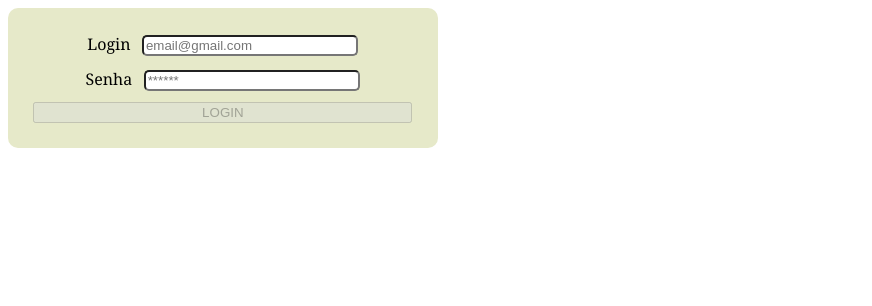
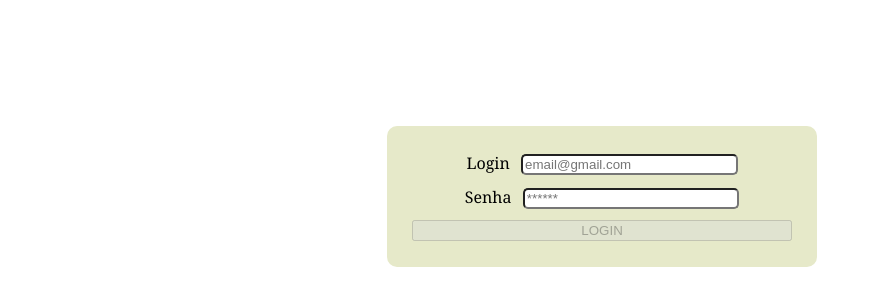
Before and after one commit to malusuhadolnik/blog-tdc, a React (Vite) app in the folder frontend/blog-tdc/: page /login in a window 1280 px wide. Shown: the top 306 px of the page, without its empty margins (0-872 px from the left). Built offline with nearby package versions, Linux system fonts and the light colour scheme; a web font is replaced by a local one.

Commit message:
alteração do placeholder na página de login e detalhes estéticos do css

```diff
--- a/frontend/blog-tdc/package.json
+++ b/frontend/blog-tdc/package.json
@@ -12,6 +12,7 @@
   "dependencies": {
     "react": "^18.2.0",
     "react-dom": "^18.2.0",
+    "react-quill": "^2.0.0",
     "react-router-dom": "^6.14.2"
   },
   "devDependencies": {
--- a/frontend/blog-tdc/src/styles/Login.css
+++ b/frontend/blog-tdc/src/styles/Login.css
@@ -1,11 +1,13 @@
 @import url('https://fonts.googleapis.com/css2?family=Averia+Serif+Libre&display=swap');
 
 .login-form {
-  background-color:rgb(230, 233, 201);;
+  background-color:rgb(230, 233, 201);
   border-radius: 10px;
   display: flex;
   flex-direction: column;
   font-family: 'Averia Serif Libre', Cambria, serif;
+  margin-left: 30%;
+  margin-top: 10%;
   padding: 2%;
   width: 30%;
 }
```
Also changed, not shown: 1 other file (tests, documents, lock files or other folders).
